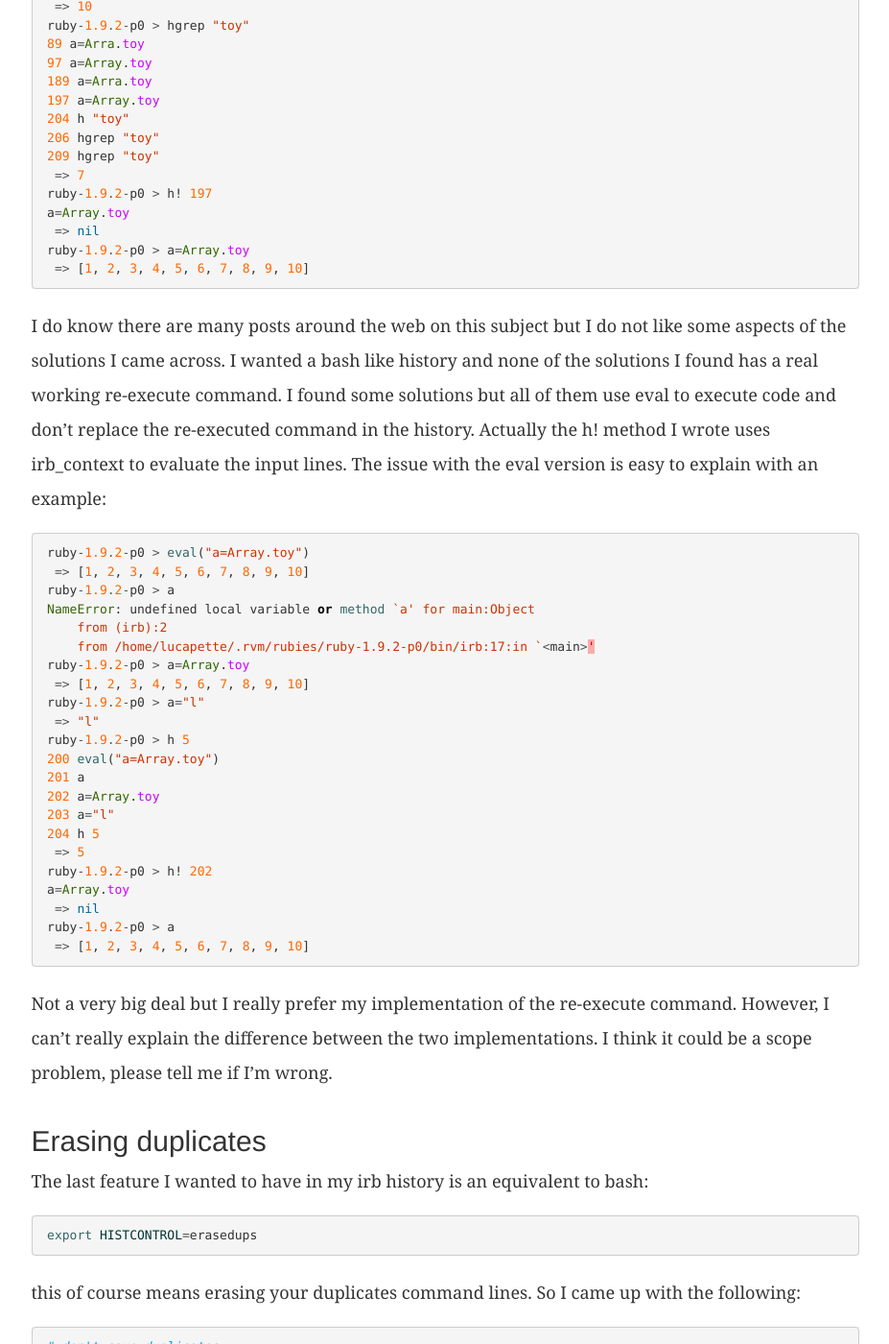
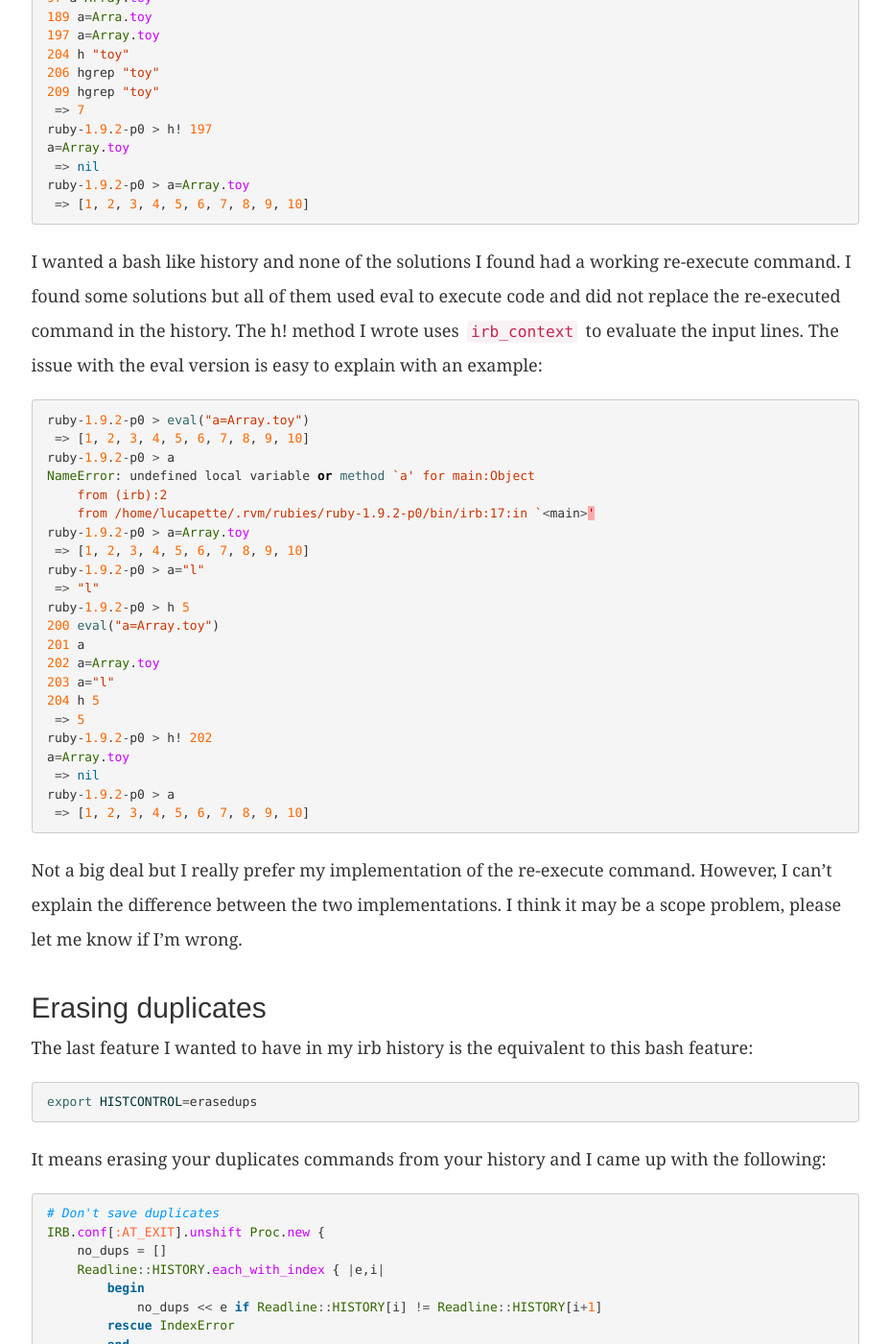
Before and after one commit to lucapette/lucapette.github.com, a Jekyll site: the page built from _posts/2011-03-18-improving-irb-history.markdown, in a window 1280 px wide and 1400 px high, scrolled down 1641 px. Shown: the whole window at 96% size, without its empty margins (135-1062 px from the left). Built offline with Jekyll 4.4.1, drawn with Linux system fonts in a browser that asks for light colours; nearby versions of some CDN libraries; some of the changed text lies outside the part shown.

Commit message:
Fix some wording

```diff
--- a/_posts/2011-03-18-improving-irb-history.markdown
+++ b/_posts/2011-03-18-improving-irb-history.markdown
@@ -6,23 +6,22 @@ category: ruby
 layout: articles
 ---
 
-I’ve started to consider irb
+I’ve started to work on IRB
 [configurations](/why-you-should-spend-some-time-configuring-irb/)
-as a way to improve my productivity. Following this path I’ve got some nice
+as a way to improve my productivity. Following this path I got some nice
 stuff in my [irbrc](https://github.com/lucapette/dotfiles/blob/master/irbrc).
-In the last days I was thinking about how to make irb history more similar to
-the bash one. So, I thought there was a need for the following features:
+Recently, I was thinking about how to make irb history closer to the way bash
+handles it. I thought there was a need for the following features:
 
 - History command
 - History execute
 - History grep
 
-Also, ignoring duplicated lines on irb exit would be great.
+Ignoring duplicated lines on irb exit would be also great.
 
-##. The methods
+## The methods
 
-That’s why the best thing I can do now is to show you the code I wrote to
-achieve the above mentioned features:
+This is the code I wrote:
 
 {% highlight ruby %}
 def history_a(n=Readline::HISTORY.size)
@@ -61,8 +60,8 @@ def h!(start, stop=nil)
 end
 {% endhighlight %}
 
-Let me confess I don’t like a lot the naming of some methods :) By the way,
-these methods make the following output possibile:
+I don’t like the naming much but I never do. Here are some examples of how to
+use the code:
 
 {% highlight ruby %}
 ruby-1.9.2-p0 > h
@@ -93,13 +92,11 @@ ruby-1.9.2-p0 > a=Array.toy
  => [1, 2, 3, 4, 5, 6, 7, 8, 9, 10]
 {% endhighlight %}
 
-I do know there are many posts around the web on this subject but I do not like
-some aspects of the solutions I came across. I wanted a bash like history and
-none of the solutions I found has a real working re-execute command. I found
-some solutions but all of them use eval to execute code and don’t replace the
-re-executed command in the history. Actually the h! method I wrote uses
-irb_context to evaluate the input lines. The issue with the eval version is
-easy to explain with an example:
+I wanted a bash like history and none of the solutions I found had a working
+re-execute command. I found some solutions but all of them used eval to
+execute code and did not replace the re-executed command in the history. The
+h! method I wrote uses `irb_context` to evaluate the input lines. The issue
+with the eval version is easy to explain with an example:
 
 {% highlight ruby %}
 ruby-1.9.2-p0 > eval("a=Array.toy")
@@ -126,23 +123,25 @@ ruby-1.9.2-p0 > a
  => [1, 2, 3, 4, 5, 6, 7, 8, 9, 10]
 {% endhighlight %}
 
-Not a very big deal but I really prefer my implementation of the re-execute
-command. However, I can’t really explain the difference between the two
-implementations. I think it could be a scope problem, please tell me if I’m
+Not a big deal but I really prefer my implementation of the re-execute
+command. However, I can’t explain the difference between the two
+implementations. I think it may be a scope problem, please let me know if I’m
 wrong.
 
 ## Erasing duplicates
 
-The last feature I wanted to have in my irb history is an equivalent to bash:
+The last feature I wanted to have in my irb history is the equivalent to this
+bash feature:
 
 {% highlight bash %}
 export HISTCONTROL=erasedups
 {% endhighlight %}
 
-this of course means erasing your duplicates command lines. So I came up with the following:
+It means erasing your duplicates commands from your history and I came up with
+the following:
 
 {% highlight ruby %}
-# don't save duplicates
+# Don't save duplicates
 IRB.conf[:AT_EXIT].unshift Proc.new {
     no_dups = []
     Readline::HISTORY.each_with_index { |e,i|
@@ -158,24 +157,6 @@ IRB.conf[:AT_EXIT].unshift Proc.new {
 }
 {% endhighlight %}
 
-I confess I do not like a lot the final implementation of the algorithm I
-wrote. But it does his job: IRB.conf[:AT_EXIT] is an array of proc that irb
-would call when you leave it. Thus, I simply added a proc that willy rewrite
-your irb history with uniq lines. Please tell me if you can do the same using
-a more elegant solution.
-
-## yaih
-
-Well, the history commands we talked about could be a nice improvement in your
-irbrc too. I published a gem to share these methods with you. Install it with:
-
-{% highlight ruby %}
-gem install yaih
-{% endhighlight %}
-
-and then require it in your irbrc. I published
-[yaih](https://github.com/lucapette/yaih) just a couple of days ago and it has
-some lacks. I would like to write some tests for it but I need some suggestion
-because I don’t know how I can write effective tests in this kind of
-situation. Then I’d like to add some options, especially if someone will
-kindly suggest me some :)
+Not the most beautiful code but it does his job: `IRB.conf[:AT_EXIT]` is an
+array of proc that IRB calls when you exit. Thus, I added a proc that rewrites
+irb history without duplicates.
```
